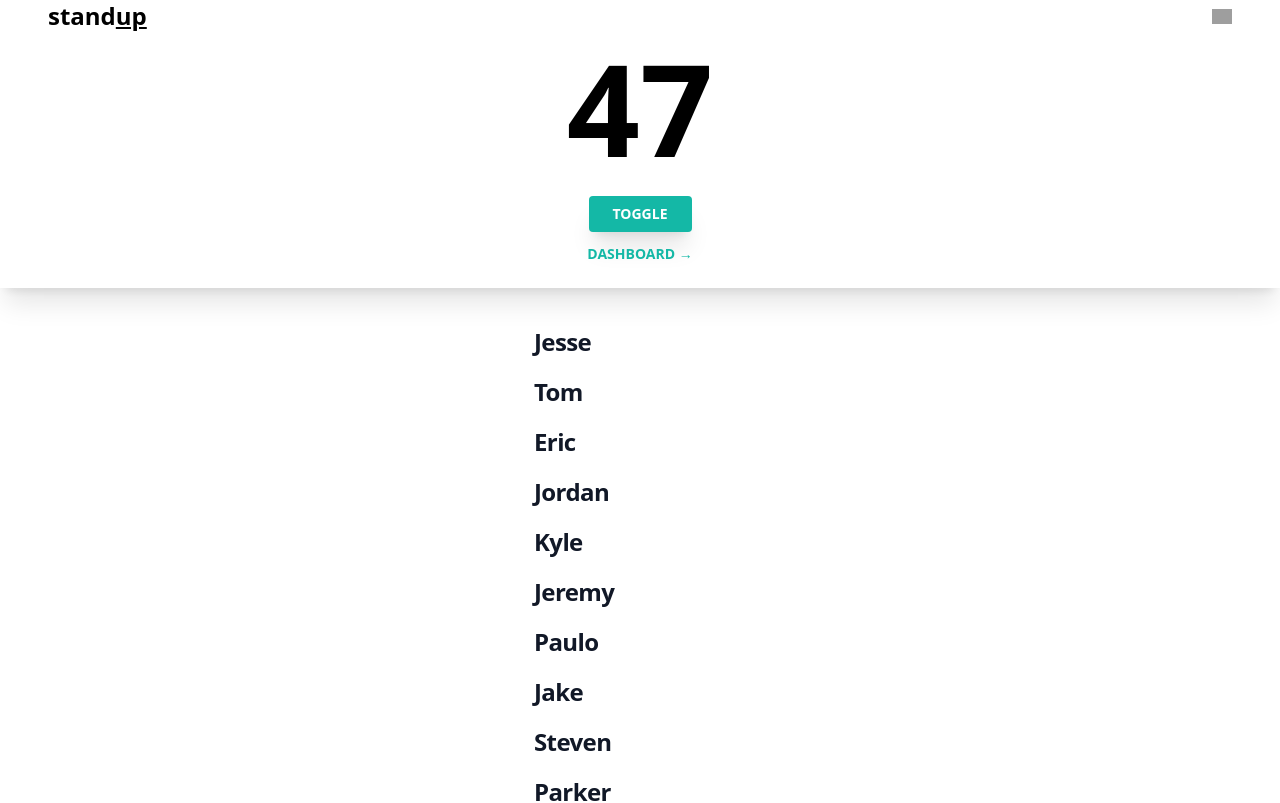
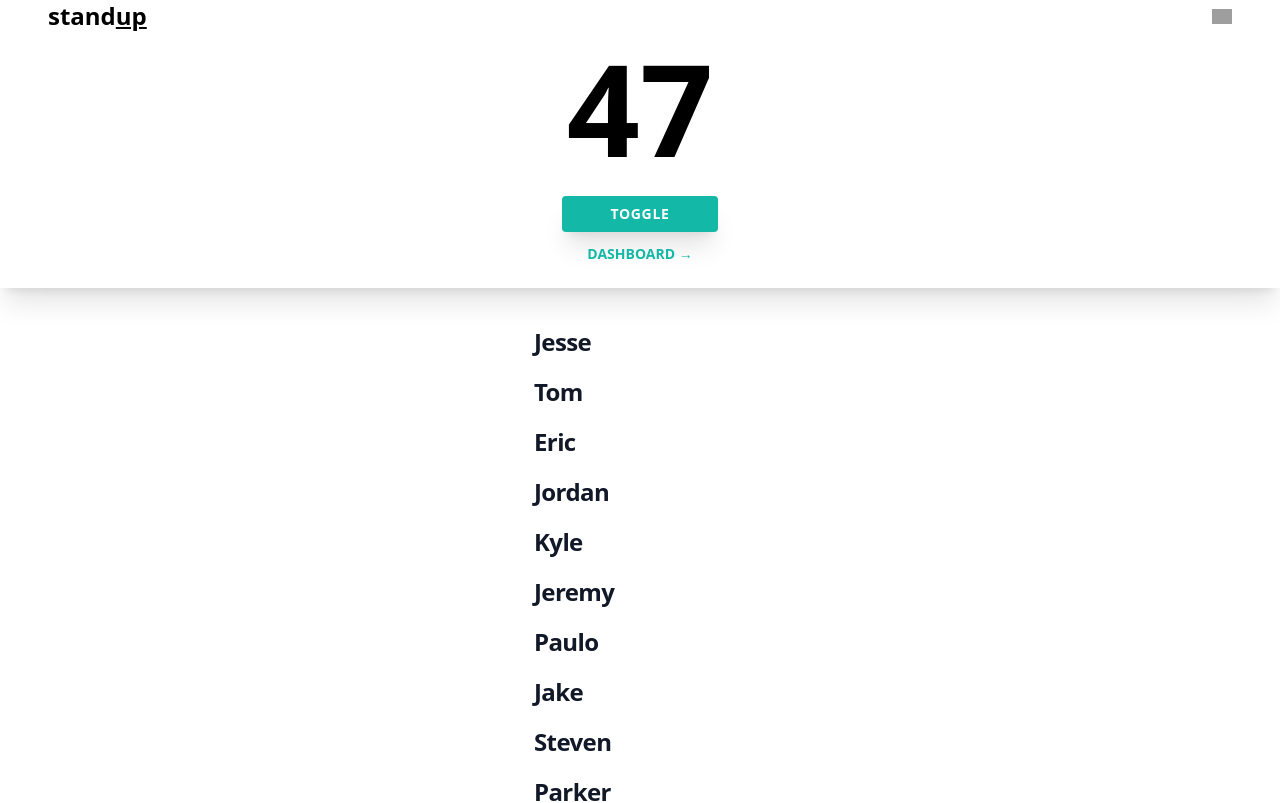
Before and after one commit to kel89/standup-timer, a React (Create React App) app: page / in a window 1280 px wide. Shown: the top 803 px of the page. Built offline with nearby package versions, Linux system fonts and the light colour scheme; grey boxes are pictures that could not be loaded.

Commit message:
formatting2

```diff
--- a/src/components/timer.js
+++ b/src/components/timer.js
@@ -65,7 +65,7 @@ export default function Timer({
             </div>
           </div>
           <button
-            className="bg-teal-500 block mx-auto w-200 font-black text-white text-sm mt-5 py-2 px-6 rounded shadow-xl hover:bg-teal-900 hover:shadow-xl transition uppercase"
+            className="bg-teal-500 block mx-auto w-200 font-black text-white text-sm mt-5 tracking-wider py-2 px-12 rounded shadow-xl hover:bg-teal-900 hover:shadow-xl transition uppercase"
             onClick={() => setGoing(!going)}
           >
             toggle
```
Also changed, not shown: 1 other file (tests, documents, lock files or other folders).
